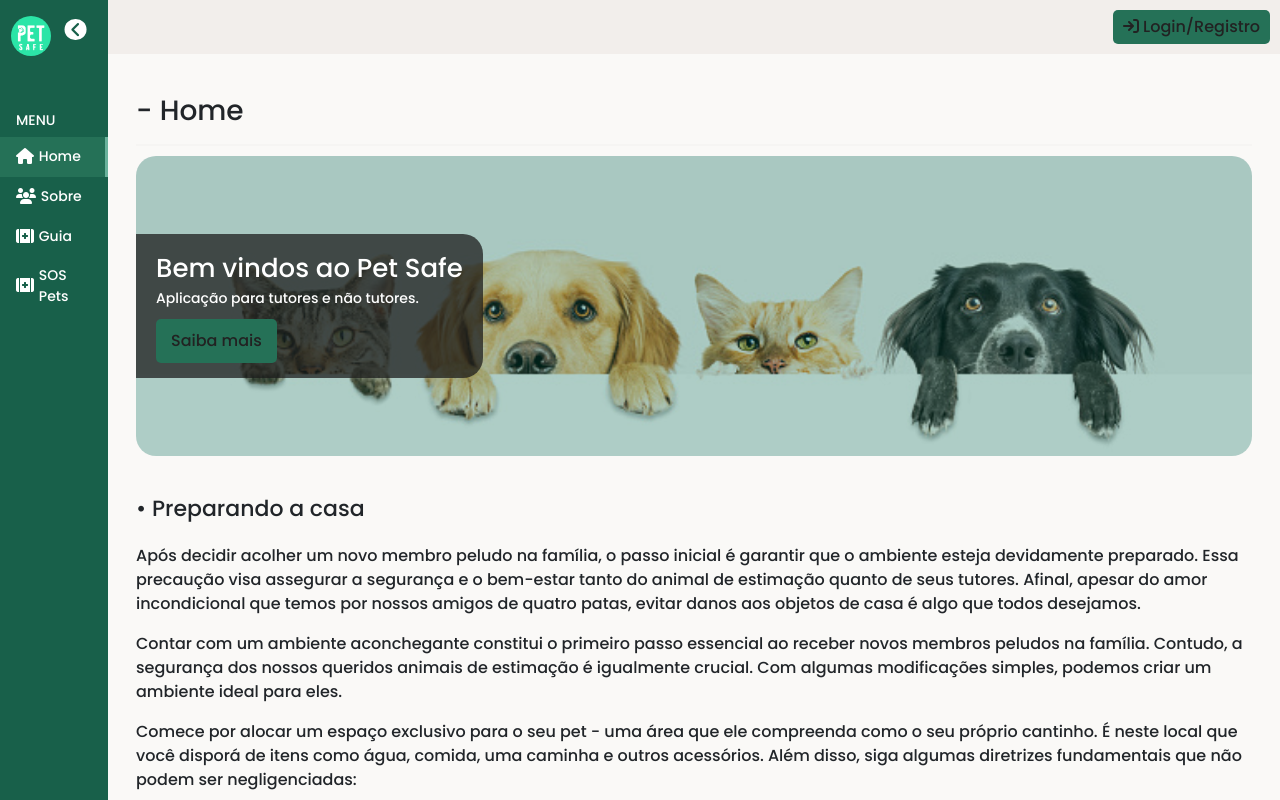
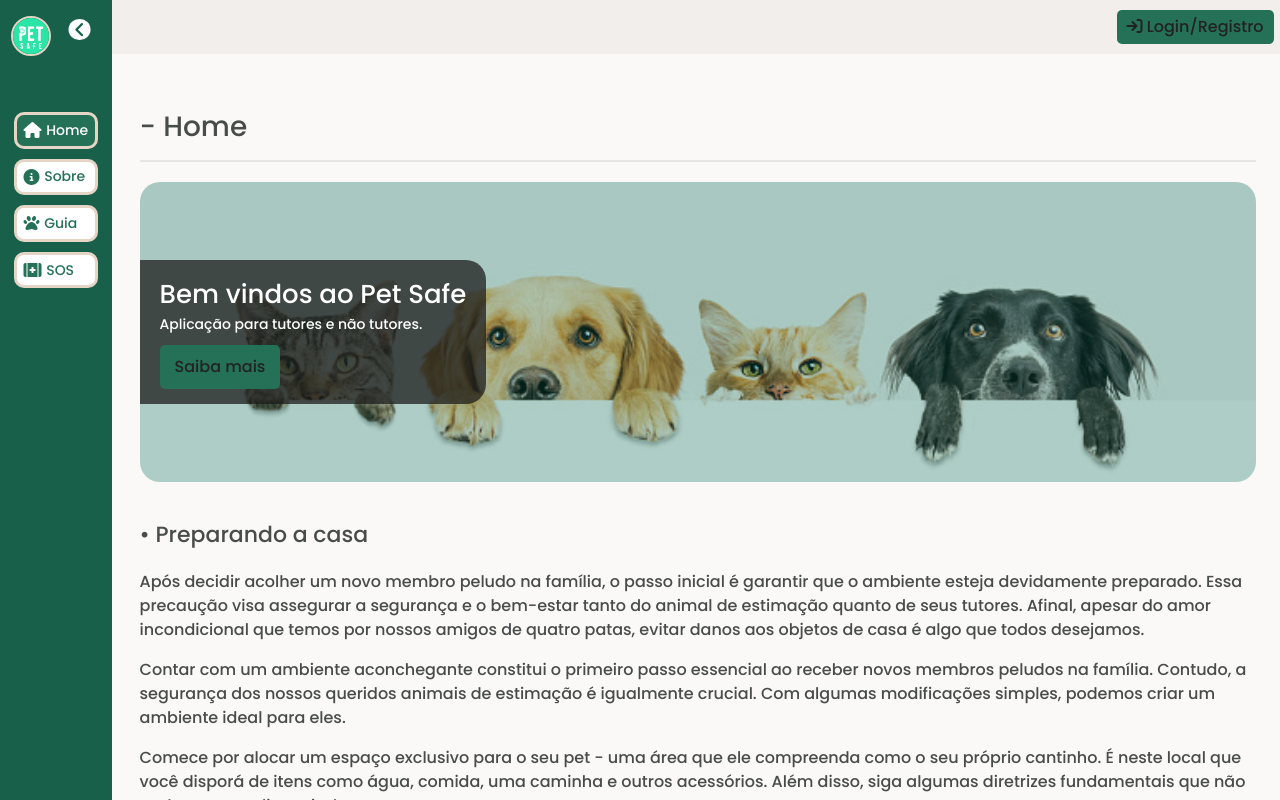
Before and after one commit to eduardoccsDev/projeto-de-tcc-PET-safe, a Vue app in the folder Pet-Safe/: page / in a window 1280 px wide. Both pictures are taken after a click on the button 30 px from the left and 84 px from the top of the page. Shown: the top 800 px of the page. Built offline with nearby package versions, Linux system fonts and the light colour scheme.

Commit message:
[PET-SAFE] Added new CSS rules & new firebase storage

```diff
--- a/Pet-Safe/src/assets/scss/main.scss
+++ b/Pet-Safe/src/assets/scss/main.scss
@@ -181,7 +181,7 @@ html {
             }
 
             &__title {
-                margin-bottom: 1em;
+                margin-block: 1em;
 
                 h1 {
                     &::before {
@@ -265,6 +265,7 @@ html {
 
 body {
     background-color: #FAF9F7;
+    color: #484c4b;
 }
 
 button {
@@ -275,7 +276,8 @@ button {
 
 hr {
     margin-block: 10px;
-    border: solid 1px #0000000e;
+    border: solid 1px rgb(170, 167, 162);
+    margin-bottom: 20px;
 }
 
 h3 {
@@ -293,10 +295,11 @@ h1 {
 }
 
 .accordion-button:not(.collapsed) {
-    color: var(--dark);
-    background-color: var(--primary-opacity);
+    color: var(--light);
+    background-color: var(--primary-light);
 }
 
 .accordion-button:focus {
     border-color: var(--primary);
-}
+    box-shadow: none;
+  }
--- a/Pet-Safe/src/components/LoginRegisterForm.vue
+++ b/Pet-Safe/src/components/LoginRegisterForm.vue
@@ -168,7 +168,7 @@ const handleRegistration = async () => {
       throw new Error("As senhas não coincidem.");
     }
     // Envie os dados do formulário para o servidor ou a API usando uma solicitação POST
-    const response = await fetch("https://prickly-robe-eel.cyclic.cloud/register", {
+    const response = await fetch("http://localhost:3000/register", {
       method: "POST",
       headers: {
         "Content-Type": "application/json",
@@ -208,7 +208,7 @@ const handleLogin = async () => {
       throw new Error("Por favor, preencha todos os campos.");
     }
     const response = await axios.post(
-      "https://prickly-robe-eel.cyclic.cloud/login",
+      "http://localhost:3000/login",
       formData
     );
 
--- a/Pet-Safe/src/components/SidebarComponent.vue
+++ b/Pet-Safe/src/components/SidebarComponent.vue
@@ -16,7 +16,6 @@
         </span>
       </button>
     </div>
-    <h3>Menu</h3>
     <div class="menu">
       <router-link to="/" class="buttonLink">
         <span class="icons">
@@ -32,13 +31,13 @@
       </router-link>
       <router-link to="/sobre" class="buttonLink">
         <span class="icons">
-          <i class="fa-solid fa-users"></i>
+          <i class="fa-solid fa-circle-info"></i>
         </span>
         <span class="text"> Sobre </span>
       </router-link>
       <router-link to="/guia-de-racas" class="buttonLink">
         <span class="icons">
-          <i class="fa-solid fa-kit-medical"></i>
+          <i class="fa-solid fa-paw"></i>
         </span>
         <span class="text"> Guia </span>
       </router-link>
@@ -46,7 +45,7 @@
         <span class="icons">
           <i class="fa-solid fa-kit-medical"></i>
         </span>
-        <span class="text"> SOS Pets </span>
+        <span class="text"> SOS </span>
       </router-link>
     </div>
     <div class="flex"></div>
@@ -97,9 +96,9 @@ if (token) {
 aside {
   display: flex;
   flex-direction: column;
-  width: calc(2rem + 32px);
+  width: calc(2rem + 33px);
   min-height: 100vh;
-  overflow: hidden;
+  //overflow: hidden;
   padding: 1rem;
   background-color: var(--primary-dark);
   color: var(--light);
@@ -122,6 +121,7 @@ aside {
       width: 2.5rem;
       background-color: var(--light);
       border-radius: 100%;
+      border: solid 2px var(--secondary);
     }
 
     .currentName {
@@ -176,22 +176,36 @@ aside {
 
   .menu {
     margin: 0 -1rem;
+    position: sticky;
+    top: 10px;
 
     .buttonLink {
       display: flex;
       align-items: center;
       text-decoration: none;
-      padding: 0.5rem 1rem;
+      padding: 0.3rem 0.4rem;
       transition: 0.2s ease-out;
+      background-color: var(--light);
+      margin-inline: 14px;
+      border-radius: 10px;
+      border: solid 3px var(--secondary);
+      color: var(--primary);
+      margin-bottom: 10px;
+      justify-content: flex-start;
+
+      .icons{
+        display: flex;
+        align-items: center;
+      }
 
       .icons i {
         font-size: 1rem;
-        color: var(--light);
+        color: var(--primary);
         transition: 0.2s ease-out;
       }
 
       .text {
-        color: var(--light);
+        color: var(--primary);
         transition: 0.2s ease-out;
         font-size: 14px;
       }
@@ -204,10 +218,6 @@ aside {
         .text {
           color: var(--light);
         }
-      }
-
-      &.router-link-exact-active {
-        border-right: 3px solid var(--primary-light);
       }
     }
 
--- a/Pet-Safe/src/views/ProfilePage.vue
+++ b/Pet-Safe/src/views/ProfilePage.vue
@@ -485,7 +485,7 @@ function handleEditUserImage() {
 const updateUserProfileData = () => {
   if (token) {
     axios
-      .get("https://prickly-robe-eel.cyclic.cloud/protegido", {
+      .get("http://localhost:3000/protegido", {
         headers: {
           Authorization: `Bearer ${token}`,
         },
@@ -521,7 +521,7 @@ const uploadImage = () => {
 
       // Enviar a imagem para a rota de upload no servidor
       axios
-        .post("https://prickly-robe-eel.cyclic.cloud/upload-image", formData)
+        .post("http://localhost:3000/upload-image", formData)
         .then((response) => {
           const imagePath = response.data.imagePath;
           userData.value.imguser = imagePath;
@@ -555,7 +555,7 @@ const handleUpdateUserInfo = () => {
       cepuser: editedUserInfo.cepuser,
     };
     axios
-      .post("https://prickly-robe-eel.cyclic.cloud/atualizar-usuario", updatedUserInfo, {
+      .post("http://localhost:3000/atualizar-usuario", updatedUserInfo, {
         headers: {
           Authorization: `Bearer ${token}`,
         },
@@ -608,7 +608,7 @@ const handleUpdateUserPassword = () => {
     }, 3000);
   } else {
     axios
-      .post("https://prickly-robe-eel.cyclic.cloud/atualizar-senha", newPasswordData, {
+      .post("http://localhost:3000/atualizar-senha", newPasswordData, {
         headers: {
           Authorization: `Bearer ${token}`,
         },
@@ -669,7 +669,7 @@ const handleAddPet = () => {
   // Agora você pode acessar userData e petData com segurança
   petData.idtutor = userData.value.userId; // Defina o idtutor como o ID do usuário logado
   axios
-    .post("https://prickly-robe-eel.cyclic.cloud/adicionar-pet", petData, {
+    .post("http://localhost:3000/adicionar-pet", petData, {
       headers: {
         Authorization: `Bearer ${token}`,
       },
@@ -696,7 +696,7 @@ const handleAddPet = () => {
 const fetchUserPets = () => {
   if (token) {
     axios
-      .get("https://prickly-robe-eel.cyclic.cloud/pets", {
+      .get("http://localhost:3000/pets", {
         headers: {
           Authorization: `Bearer ${token}`,
         },
@@ -712,7 +712,7 @@ const fetchUserPets = () => {
 
 const handleRemovePet = (petToRemove) => {
   axios
-    .delete(`https://prickly-robe-eel.cyclic.cloud/remover-pet/${petToRemove.idpets}`, {
+    .delete(`http://localhost:3000/remover-pet/${petToRemove.idpets}`, {
       headers: {
         Authorization: `Bearer ${token}`,
       },
@@ -767,7 +767,7 @@ const editPetInfo = (pet) => {
     // Faça uma solicitação HTTP para atualizar o lembrete do pet
     axios
       .post(
-        `https://prickly-robe-eel.cyclic.cloud/pets/${editPetData.idpets}/update-petinfo`,
+        `http://localhost:3000/pets/${editPetData.idpets}/update-petinfo`,
         editPetData
       )
       .then(() => {
@@ -802,7 +802,7 @@ function handleEditLembrete(petId) {
     // Faça uma solicitação HTTP para atualizar o lembrete do pet
     axios
       .post(
-        `https://prickly-robe-eel.cyclic.cloud/pets/${petId}/update-lembrete`,
+        `http://localhost:3000/pets/${petId}/update-lembrete`,
         updatedLembreteData
       )
       .then(() => {
@@ -826,7 +826,7 @@ function handleEditLembrete(petId) {
 const handleRemoveAccount = async () => {
   try {
     const response = await axios.delete(
-      "https://prickly-robe-eel.cyclic.cloud/remover-conta"
+      "http://localhost:3000/remover-conta"
     );
     if (response.status === 200) {
       localStorage.removeItem("token");
```
Also changed, not shown: Pet-Safe/src/views/AdminPage.vue (+53 -14 lines), 1 other file (tests, documents, lock files or other folders).
